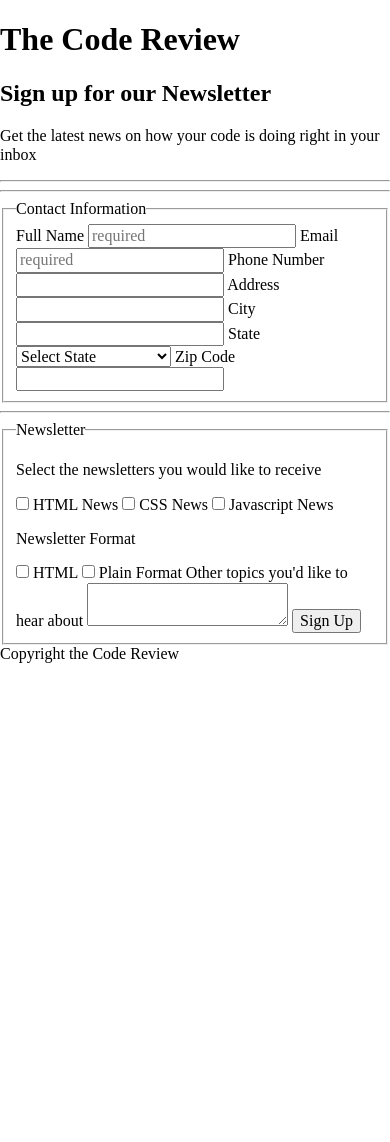
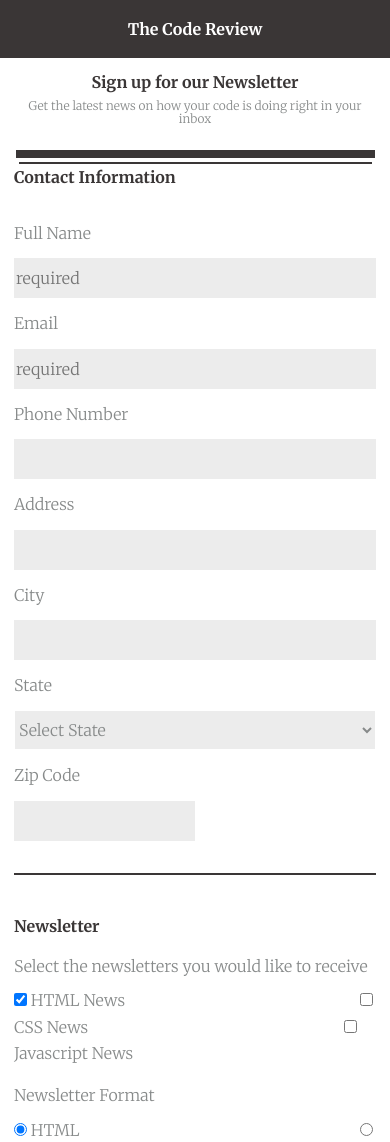
Before and after one commit to sdmasek/techdegree-project3, a plain HTML site: page index.html in a window 390 px wide. Shown: the top 1142 px of the page. Before the commit the page ends 844 px from the top, so only its background shows below. Drawn offline with nearby package versions, Linux system fonts and the light colour scheme; files that its build step writes are made by us from their sources.

Commit message:
mobile layout complete
Mobile layout of 3rd project mostly complete.

```diff
--- a/index.html
+++ b/index.html
@@ -4,13 +4,15 @@
 <head>
     <meta charset="UTF-8">
     <meta name="viewport" content="width=device-width, initial-scale=1.0">
+    <link rel="preconnect" href="https://fonts.gstatic.com">
+    <link href="https://fonts.googleapis.com/css2?family=Merriweather:wght@300;700&display=swap" rel="stylesheet">
     <link rel="stylesheet" href="css/normalize.css">
-    <link rel="stylesheet" href="css/styles.css">
+    <link rel="stylesheet" href="styles.css">
     <title>Online Registration Form</title>
 </head>
 
 <body>
-    <header>
+    <header class="header">
         <h1>The Code Review</h1>
 
         <h2>Sign up for our Newsletter</h2>
@@ -21,7 +23,7 @@
     <main>
         <form>
             <fieldset class="contact">
-                <legend>Contact Information</legend>
+                <legend class="contact_info">Contact Information</legend>
 
                 <label for="name">Full Name</label>
                 <input type="text" alt="name" id="name" placeholder="required" name="user-name" required>
@@ -97,34 +99,36 @@
 
                 <label for="zip">Zip Code</label>
                 <input type="number" id="zip" name="zipcode">
+
+                <hr class="regular_last">
             </fieldset>
 
-            <hr class="regular">
-
             <fieldset class="newsletter">
-                <legend>Newsletter</legend>
+                <legend class="newsletter_info">Newsletter</legend>
+                <section id="newsletter_choice">
                     <p>Select the newsletters you would like to receive</p>
 
 
-                <input type="checkbox" id="html_news" name="html_checkbox">
+                    <input type="checkbox" id="html_news" value="html_checkbox" name="type_checkbox" checked>
                     <label for="html_news">HTML News</label>
 
-                <input type="checkbox" id="css_news" name="css_checkbox">
+                    <input type="checkbox" id="css_news" value="css_checkbox" name="type_checkbox">
                     <label for="css_news">CSS News</label>
 
-                <input type="checkbox" id="js_news" name="js_checkbox">
+                    <input type="checkbox" id="js_news" value="js_checkbox" name="type_checkbox">
                     <label for="js_news">Javascript News</label>
+                </section>
 
+                <section id="newsletter_format">
                     <p>Newsletter Format</p>
-
-                <input type="checkbox" id="html_format" name="html_format">
+                    <input type="radio" id="html_format" value="html_format" name="format_type" checked>
                     <label for="html_format">HTML</label>
 
-                <input type="checkbox" id="plain_format" name="plain_format">
+                    <input type="radio" id="plain_format" value="plain_format" name="format_type">
                     <label for="plain_format">Plain Format</label>
-
+                </section>
                 <label for="topics">Other topics you'd like to hear about</label>
-                <textarea id="topics"></textarea>
+                <textarea id="topics" name="user_suggestions"></textarea>
 
                 <button type="submit">Sign Up</button>
 
--- a/styles.css
+++ b/styles.css
@@ -0,0 +1,161 @@
+*{
+    box-sizing: border-box;
+}
+
+body{
+    font-family: 'Merriweather', serif;
+    width: 100%;
+    margin: 0 auto;
+    color:rgb(135, 138, 138);
+
+}
+
+form{
+    display: flex;
+    flex-direction: column;
+
+}
+
+header{
+    display: flex;
+    flex-direction: column;
+    align-items: center;
+}
+
+
+.header h2{
+    font-size: 1rem;
+}
+
+.header h2, p{
+    text-align: center;
+    margin: 0.25em;
+}
+
+.header p{
+    margin-bottom: 1.5rem;
+    width: 90%;
+    font-size: .75rem;
+}
+
+.contact_info{
+    margin: 3rem 0 1rem 0;
+}
+
+
+label{
+  display: inline-block;
+  width: 90%;
+}
+
+input,textarea{
+    border: white;
+    background-color: rgb(236, 236, 236);
+}
+
+.contact label{
+    margin: 1em 0;
+}
+
+input:focus,
+textarea:focus{
+    border: 2px solid rgb(128, 210, 235);
+}
+
+.contact input, textarea, select{
+    width: 100%;
+}
+
+select{
+    border-color: white;
+    background-color:rgb(236,236,236);
+    color:rgb(135, 138, 138);
+}
+
+.contact input, .contact select{
+    height: 2.5rem;
+}
+
+fieldset{
+    border: 0;
+}
+
+legend{
+    font-weight: 700;
+    color: rgb(58,54,54);
+}
+
+h1{
+    margin-top: 0;
+    background-color: rgb(58, 54, 54);
+    color: white;
+    width: 100%;
+    text-align: center;
+    font-size: 1rem;
+    padding: 1.25rem;
+
+}
+
+h2{
+    color: rgb(58, 54, 54);
+}
+
+.bold{
+
+    border: 4px solid rgb(58,54,54);
+    width: 90%;
+    margin: 0 auto;
+}
+
+.regular{
+    border: 1px solid rgb(58,54,54);
+    width: 90%;
+    margin: .25em auto;
+
+}
+
+.regular_last{
+    border: 1px solid rgb(58,54,54);
+    margin: 2rem auto;
+}
+
+input[type="number"]{
+    width: 50%;
+}
+
+.newsletter label{
+    margin-bottom: .5em;
+}
+
+button{
+    background-color:rgb(70, 207, 241);
+    color: white;
+    font-weight: 700;
+    width: 100%;
+    padding: 1rem 2rem;
+    border: none;
+}
+
+label[for="topics"]{
+    width: 100%;
+    margin: 1rem 0;
+    font-size: .90rem;
+}
+
+#newsletter_choice p, #newsletter_format p{
+    margin: 1rem 0;
+    text-align: left;
+}
+
+textarea{
+    height: 5rem;
+    overflow: scroll;
+    margin-bottom: 2rem;
+}
+
+footer{
+    font-style: italic;
+    font-size: .75em;
+    text-align: center;
+    height: 15vh;
+}
```
Lines whose indentation alone changed are shown as unchanged.
